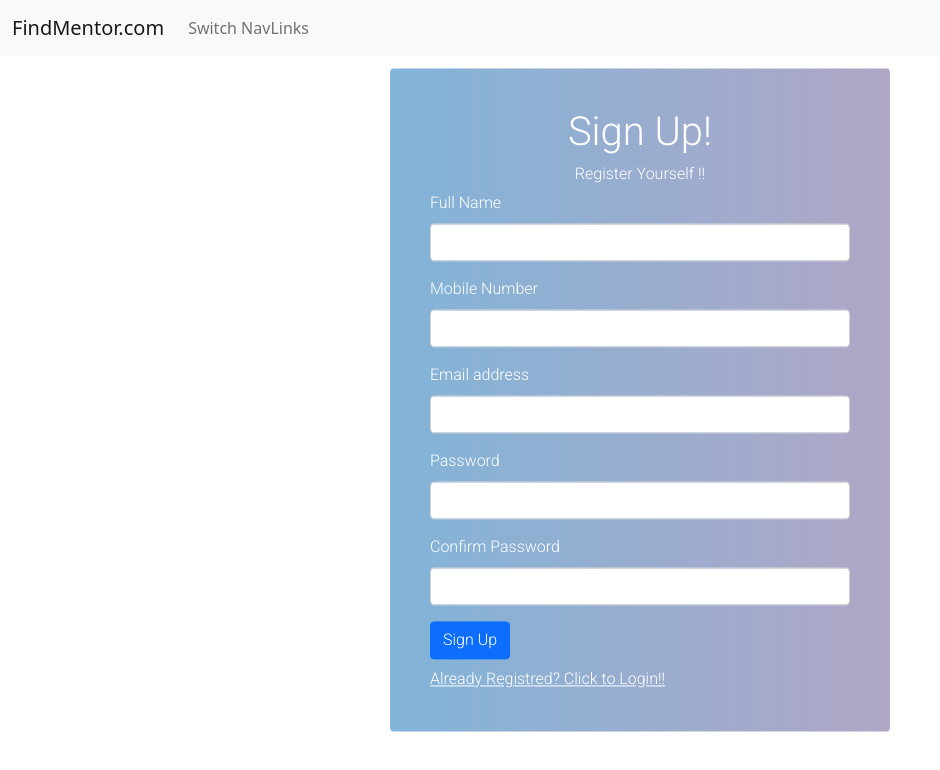
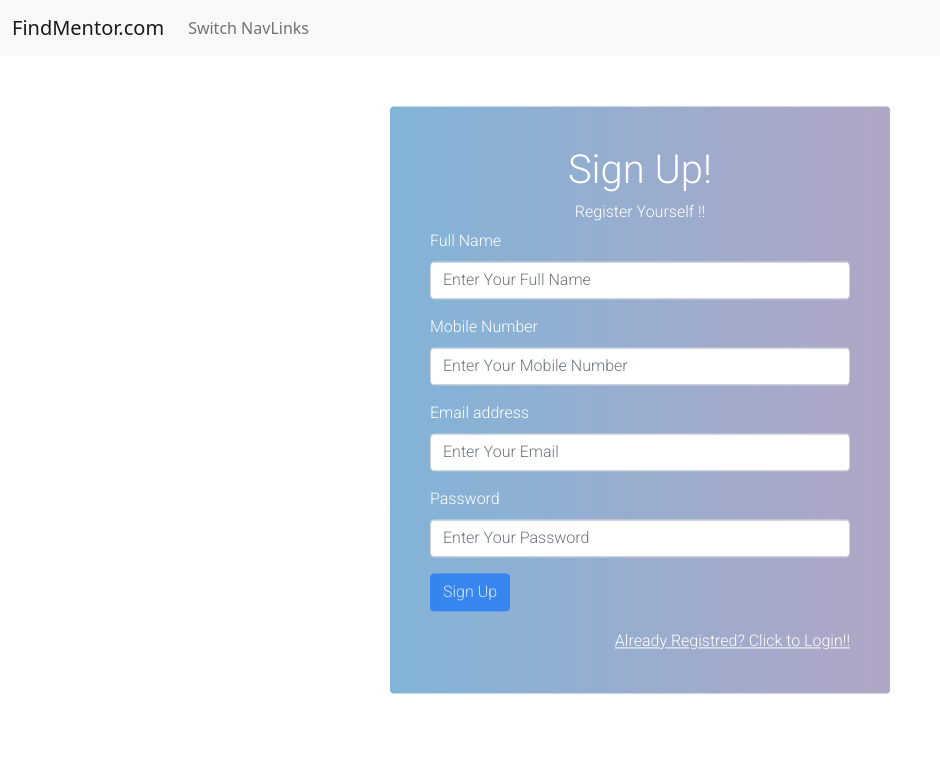
Before and after one commit to anurickster/mentor-search-MEAN, an Angular app in the folder Client/: page /signup in a window 1280 px wide. Shown: the top 770 px of the page, without its empty margins (0-940 px from the left). Built offline with nearby package versions, Linux system fonts and the light colour scheme.

Commit message:
Validation added using reactive form

```diff
--- a/Client/db.json
+++ b/Client/db.json
@@ -14,6 +14,21 @@
       "password": "abc123",
       "confirmPassword": "abc123",
       "id": 1
+    },
+    {
+      "fullname": "Ashwini  B Rathod",
+      "email": "ashwinibrathod@gmail.com",
+      "mobile": 9011827087,
+      "password": "asd123",
+      "confirmPassword": "asd321",
+      "id": 2
+    },
+    {
+      "fullname": "Emma Watson",
+      "email": "emma@gmail.com",
+      "mobile": 9011827087,
+      "password": "emma@123",
+      "id": 3
     }
   ],
   "profile": {
--- a/Client/src/app/auth/components/login/login.component.html
+++ b/Client/src/app/auth/components/login/login.component.html
@@ -15,19 +15,20 @@
                 <form>
                     <form [formGroup]="loginForm" (ngSubmit)="login()">
                         <div class="mb-3">
-                          <label for="exampleInputEmail1" class="form-label">Email address</label>
-                          <input formControlName="email" type="email" class="form-control" id="exampleInputEmail1" aria-describedby="emailHelp">
-                          <div id="emailHelp" class="form-text">
+                          <label for="exampleInputEmail1" class="form-label my-3">Email address</label>
+                          <input formControlName="email" type="email" class="form-control" id="exampleInputEmail1" aria-describedby="emailHelp" placeholder="Enter Your Email">
+                            <span class="text-danger" *ngIf="loginForm.controls['email'].dirty && loginForm.hasError('required','email')">*Email ID is Required!</span>
+                          </div>
 
-                          </div>
-                        </div>
                         <div class="mb-3">
                           <label for="exampleInputPassword1" class="form-label">Password</label>
-                          <input formControlName="password" type="password" class="form-control" id="exampleInputPassword1">
+                          <input formControlName="password" type="password" class="form-control" id="exampleInputPassword1" placeholder="Enter Your Password">
+                          <span class="text-danger" *ngIf="loginForm.controls['password'].dirty && loginForm.hasError('required','password')">*Password is Required!</span>
                         </div>
-                        <button type="submit" class="btn btn-primary">Login</button>
+
+                        <button type="submit" [disabled]="!loginForm.valid" class="btn btn-primary my-3">Login</button>
                       </form>
-                      <a style="color:#fff; margin-top:10px" routerLink="/signup"> New User! Click to Signup!!</a>
+                      <a style=" float:right; color:#fff; margin-top:10px" routerLink="/signup"> New User? Click to Signup!!</a>
                 </form>
             </div>
         </div>
--- a/Client/src/app/auth/components/login/login.component.ts
+++ b/Client/src/app/auth/components/login/login.component.ts
@@ -1,6 +1,6 @@
 import { Component, OnInit } from '@angular/core';
 import { LoginService } from '../../services/login.service';
-import { FormBuilder, FormGroup } from '@angular/forms';
+import { FormBuilder, FormGroup, Validators} from '@angular/forms';
 import { HttpClient } from '@angular/common/http';
 import { Router } from '@angular/router';
 
@@ -34,8 +34,8 @@ export class LoginComponent implements OnInit {
 
   ngOnInit(): void {
     this.loginForm = this.formBuilder.group({
-      email: [''],
-      password: ['']
+      email: ['',Validators.required],
+      password: ['',Validators.required]
 
     });
   }
@@ -52,7 +52,7 @@ export class LoginComponent implements OnInit {
         this.loginForm.reset();
         this.router.navigate(['/view']);
       }else{
-        alert('User Not Found!!');
+        alert('Invalid Credential!!');
       }
 
     },err=>{
--- a/Client/src/app/auth/components/signup/signup.component.html
+++ b/Client/src/app/auth/components/signup/signup.component.html
@@ -16,33 +16,33 @@
 
                         <div class="mb-3">
                             <label for="exampleInputPassword1" class="form-label">Full Name</label>
-                            <input formControlName="fullname" type="text" class="form-control" id="exampleInputPassword1">
+                            <input formControlName="fullname" type="text" class="form-control" id="exampleInputPassword1" placeholder="Enter Your Full Name">
+                            <span class="text-danger" *ngIf="signupForm.controls['fullname'].dirty && signupForm.hasError('required','fullname')">*Full Name is Required!</span>
                           </div>
+
                           <div class="mb-3">
                             <label for="exampleInputPassword1" class="form-label">Mobile Number </label>
-                            <input formControlName="mobile" type="number" class="form-control" id="exampleInputPassword1">
+                            <input formControlName="mobile" type="number" class="form-control" id="exampleInputPassword1" placeholder="Enter Your Mobile Number">
+                            <span class="text-danger" *ngIf="signupForm.controls['mobile'].dirty && signupForm.hasError('required','mobile')">*Mobile Number is Required!</span>
                           </div>
 
 
                         <div class="mb-3">
                           <label for="exampleInputEmail1" class="form-label">Email address</label>
-                          <input formControlName="email" type="email" class="form-control" id="exampleInputEmail1" aria-describedby="emailHelp">
-                          <div id="emailHelp" class="form-text">
+                          <input formControlName="email" type="email" class="form-control" id="exampleInputEmail1" aria-describedby="emailHelp" placeholder="Enter Your Email">
+                          <span class="text-danger" *ngIf="signupForm.controls['email'].dirty && signupForm.hasError('required','email')">*Email is Required!</span>
+                        </div>
 
-                          </div>
-                        </div>
+
                         <div class="mb-3">
                           <label for="exampleInputPassword1" class="form-label">Password</label>
-                          <input formControlName="password" type="password" class="form-control" id="exampleInputPassword1">
+                          <input formControlName="password" type="password" class="form-control" id="exampleInputPassword1" placeholder="Enter Your Password">
+                          <span class="text-danger" *ngIf="signupForm.controls['password'].dirty && signupForm.hasError('required','password')">*Password is Required!</span>
                         </div>
-                        <div class="mb-3">
-                            <label for="exampleInputPassword1" class="form-label">Confirm Password</label>
-                            <input formControlName="confirmPassword" type="password" class="form-control" id="exampleInputPassword1">
-                          </div>
 
-                        <button type="submit" class="btn btn-primary mb-2">Sign Up</button>
+                        <button type="submit" [disabled]="!signupForm.valid" class="btn btn-primary mb-2">Sign Up</button>
                       </form>
-                      <a style="color:#fff; margin-top:10px" routerLink="/login"> Already Registred? Click to Login!!</a>
+                      <a style=" float:right; color:#fff; margin-top:10px" routerLink="/login"> Already Registred? Click to Login!!</a>
                     </form>
                   </div>
                 </div>
--- a/Client/src/app/auth/components/signup/signup.component.ts
+++ b/Client/src/app/auth/components/signup/signup.component.ts
@@ -15,11 +15,10 @@ export class SignupComponent implements OnInit {
 
   ngOnInit(): void {
     this.signupForm = this.formBuilder.group({
-      fullname:[''],
-      email:[''],
-      mobile:[''],
-      password:[''],
-      confirmPassword:['']
+      fullname:['',Validators.required],
+      email:['',Validators.required],
+      mobile:['',Validators.required],
+      password:['',Validators.required],
     })
   }
 
```
